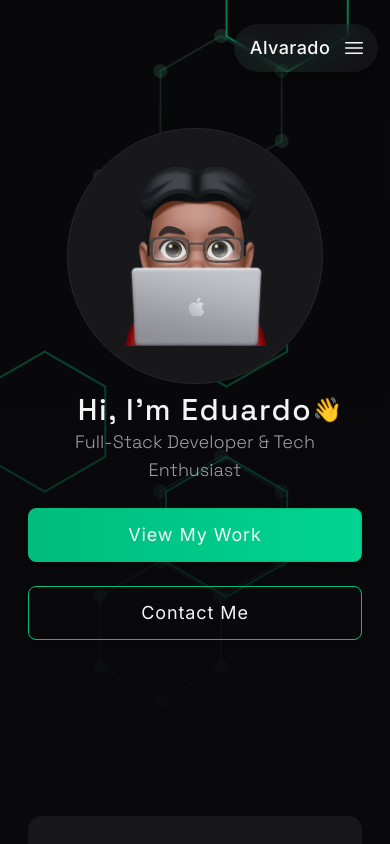
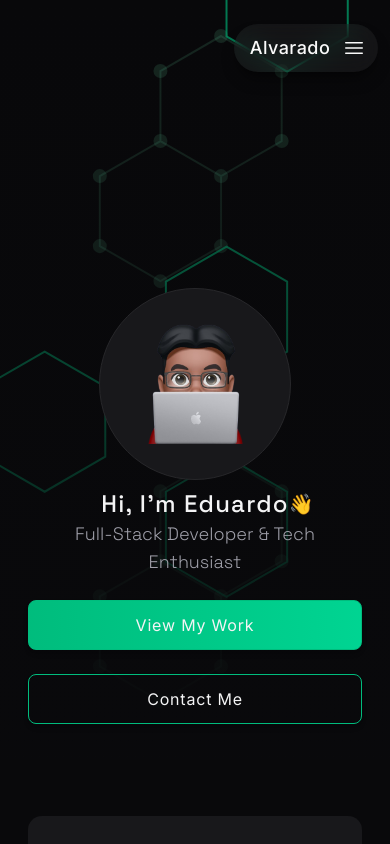
Before and after one commit to ealvara6/devfolio, a React (Vite) app: page / in a window 390 px wide. Shown: the top 844 px of the page. Built offline with nearby package versions, Linux system fonts and the light colour scheme.

Commit message:
style(hero): change hero size on mobile screens

```diff
--- a/src/components/sections/hero/Hero.tsx
+++ b/src/components/sections/hero/Hero.tsx
@@ -8,20 +8,26 @@ export const Hero = () => {
       id="Hero"
     >
       <div className="absolute inset-0 bg-black/10 -z-10 bg-gradient-to-b from-transparent to-bg pointer-events-none"></div>
-      <div className="mx-7 pt-24 flex flex-col gap-2 justify-center items-center text-text">
-        <div className="border w-64 h-64 bg-surface border-border rounded-full flex justify-center items-center">
-          <img src={Memoji} alt="Image of Memoji" className="w-36 h-auto" />
+      <div className="mx-7 pt-64 flex flex-col gap-2 justify-center items-center text-text">
+        <div className="border w-48 h-48 md:w-64 md:h-64 bg-surface border-border rounded-full flex justify-center items-center">
+          <img
+            src={Memoji}
+            alt="Image of Memoji"
+            className="w-24 md:w-36 h-auto"
+          />
         </div>
         <div className="flex flex-col text-center">
-          <div className="font-heading text-3xl font-medium tracking-wider relative">
+          <div className="font-heading text-2xl md:text-3xl font-medium tracking-wider relative">
             Hi, I'm Eduardo
-            <span className="absolute text-2xl translate-y-0.5">&#x1F44B;</span>
+            <span className="absolute text-xl md:text-2xl translate-y-0.5">
+              &#x1F44B;
+            </span>
           </div>
           <div className="font-subheading text-lg font-light text-text-muted tracking-normal pb-4">
             Full-Stack Developer & Tech Enthusiast
           </div>
         </div>
-        <div className="w-full text-lg flex flex-col gap-6 tracking-wide items-center">
+        <div className="w-full text-base md:text-lg flex flex-col gap-6 tracking-wide items-center">
           <Button href="#Projects" className="w-full max-w-2xl">
             View My Work
           </Button>
```
